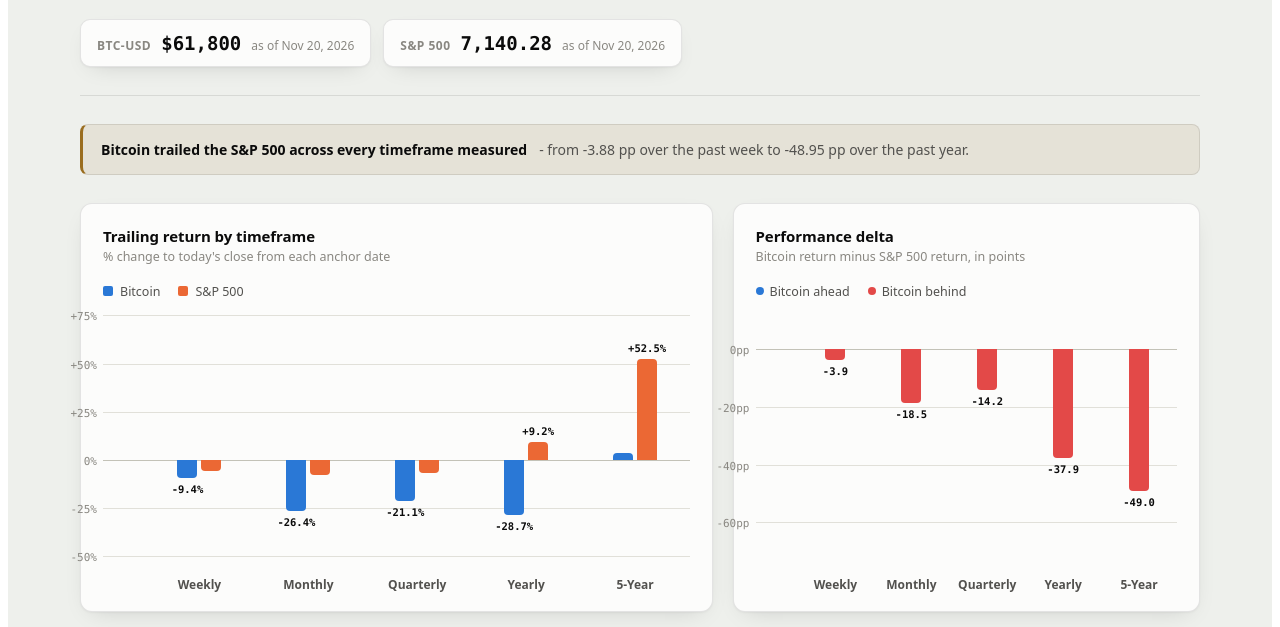
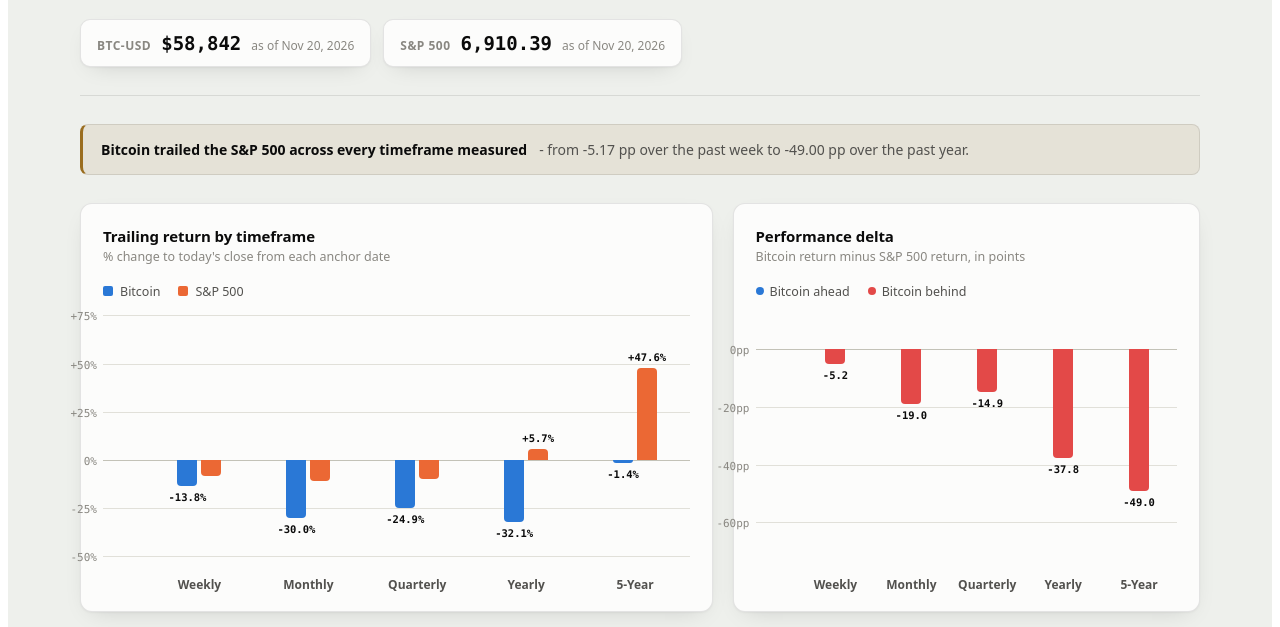
Before and after one commit to dasbanana264/btcdash, a plain HTML site: page index.html in a window 1280 px wide. Shown: the part 173-800 px from the top of the page. Drawn offline with Linux system fonts and the light colour scheme.

Commit message:
Refresh BTC / S&P 500 data

```diff
--- a/index.html
+++ b/index.html
@@ -274,14 +274,14 @@
 <script>
 (function () {
   // DATA_START — regenerated by scripts/update_data.py, do not hand-edit
-  var current = { btc: { date: "2026-11-20", price: 61800.04 }, spx: { date: "2026-11-20", price: 7140.28 } };
+  var current = { btc: { date: "2026-11-20", price: 58841.82 }, spx: { date: "2026-11-20", price: 6910.39 } };
 
   var periods = [
-    { label: "Weekly", btcDate: "2026-11-13", btcStart: 68249.27, btcRet: -9.45, spxDate: "2026-11-13", spxStart: 7561.67, spxRet: -5.57, delta: -3.88 },
-    { label: "Monthly", btcDate: "2026-10-21", btcStart: 84011.97, btcRet: -26.44, spxDate: "2026-10-21", spxStart: 7757.17, spxRet: -7.95, delta: -18.49 },
-    { label: "Quarterly", btcDate: "2026-08-21", btcStart: 78335.19, btcRet: -21.11, spxDate: "2026-08-21", spxStart: 7674.37, spxRet: -6.96, delta: -14.15 },
-    { label: "Yearly", btcDate: "2025-11-20", btcStart: 86631.9, btcRet: -28.66, spxDate: "2025-11-20", spxStart: 6538.76, spxRet: 9.2, delta: -37.86 },
-    { label: "5-Year", btcDate: "2021-11-20", btcStart: 59697.2, btcRet: 3.52, spxDate: "2021-11-22", spxStart: 4682.94, spxRet: 52.47, delta: -48.95 }
+    { label: "Weekly", btcDate: "2026-11-13", btcStart: 68249.27, btcRet: -13.78, spxDate: "2026-11-13", spxStart: 7561.67, spxRet: -8.61, delta: -5.17 },
+    { label: "Monthly", btcDate: "2026-10-21", btcStart: 84011.97, btcRet: -29.96, spxDate: "2026-10-21", spxStart: 7757.17, spxRet: -10.92, delta: -19.04 },
+    { label: "Quarterly", btcDate: "2026-08-21", btcStart: 78335.19, btcRet: -24.88, spxDate: "2026-08-21", spxStart: 7674.37, spxRet: -9.95, delta: -14.93 },
+    { label: "Yearly", btcDate: "2025-11-20", btcStart: 86631.9, btcRet: -32.08, spxDate: "2025-11-20", spxStart: 6538.76, spxRet: 5.68, delta: -37.76 },
+    { label: "5-Year", btcDate: "2021-11-20", btcStart: 59697.2, btcRet: -1.43, spxDate: "2021-11-22", spxStart: 4682.94, spxRet: 47.57, delta: -49.0 }
   ];
   // DATA_END
 
```
